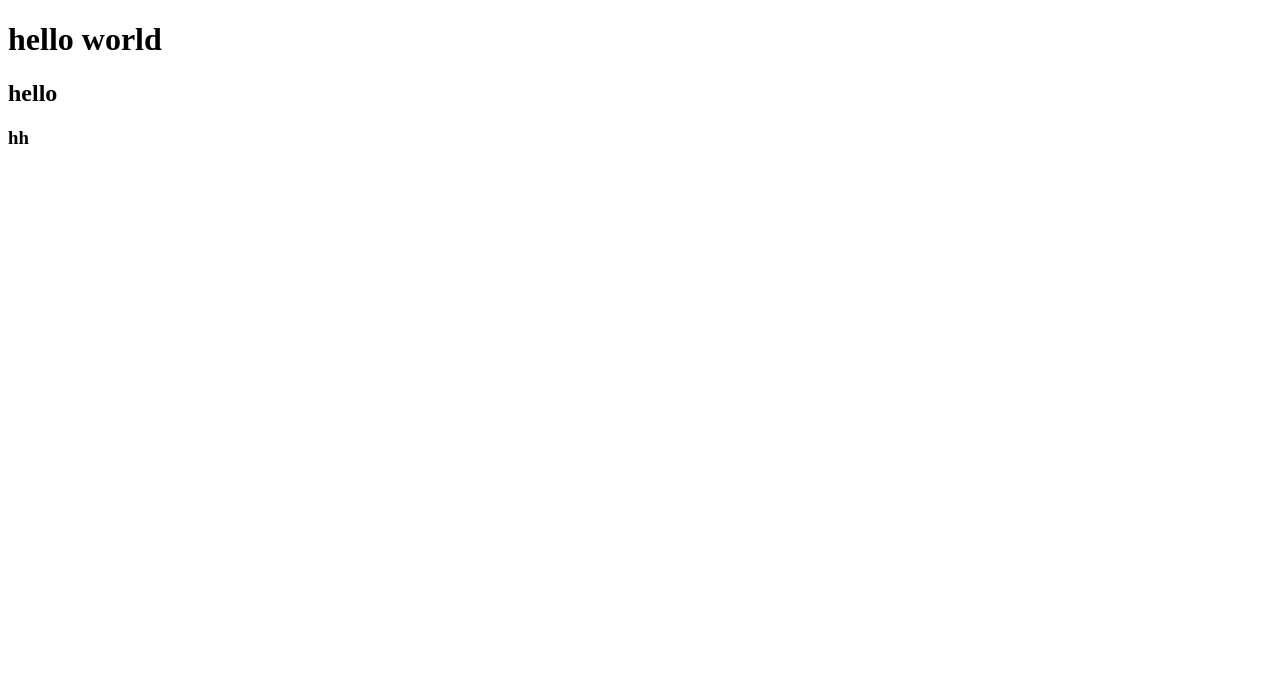
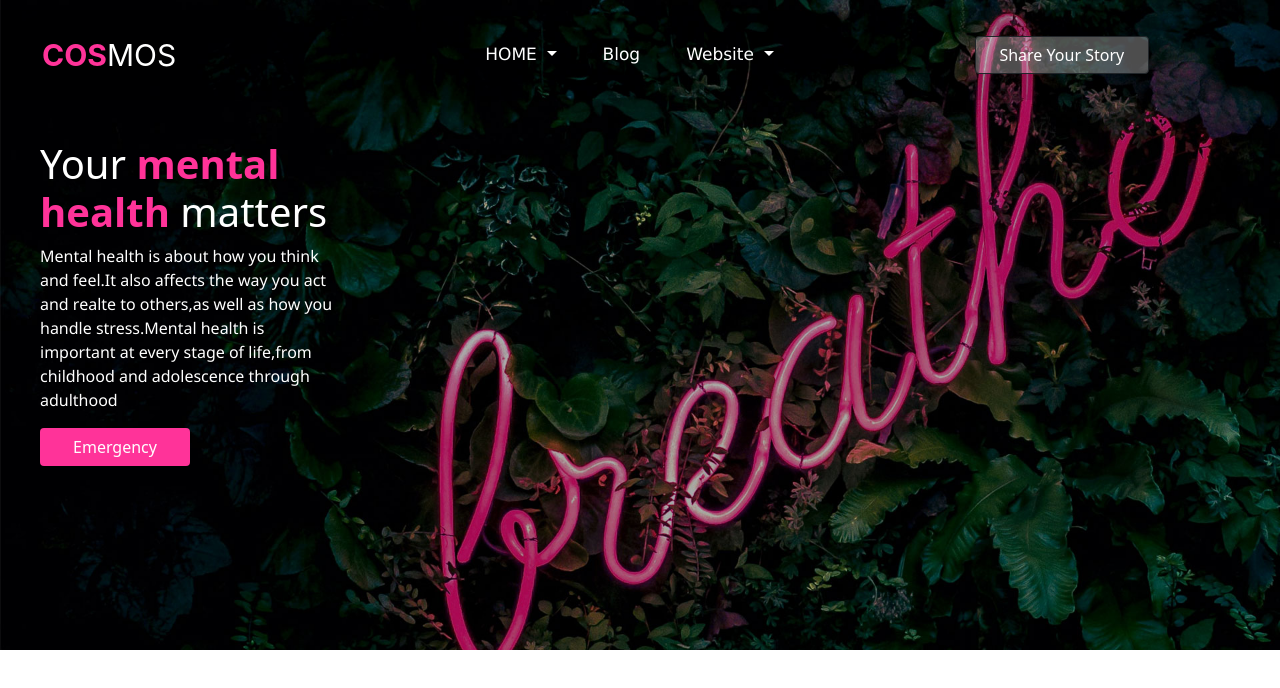
Before and after one commit to pm1715/VSCode, a plain HTML site: page index.html in a window 1280 px wide. Drawn offline with nearby package versions, Linux system fonts and the light colour scheme.

Commit message:
added the Landing Section

```diff
--- a/index.html
+++ b/index.html
@@ -5,11 +5,95 @@
     <meta http-equiv="X-UA-Compatible" content="IE=edge">
     <meta name="viewport" content="width=device-width, initial-scale=1.0">
     <title>Project1</title>
+    <link href="https://cdn.jsdelivr.net/npm/bootstrap@5.1.3/dist/css/bootstrap.min.css" rel="stylesheet" integrity="sha384-1BmE4kWBq78iYhFldvKuhfTAU6auU8tT94WrHftjDbrCEXSU1oBoqyl2QvZ6jIW3" crossorigin="anonymous">
+    <script src="https://cdn.jsdelivr.net/npm/bootstrap@5.1.3/dist/js/bootstrap.bundle.min.js" integrity="sha384-ka7Sk0Gln4gmtz2MlQnikT1wXgYsOg+OMhuP+IlRH9sENBO0LRn5q+8nbTov4+1p" crossorigin="anonymous"></script>
+    <link rel="stylesheet" href="style.css">
+    <script src="jquery-3.6.0.min.js" >
+    </script>
+    <script>
+     $(document).ready(function(){
+      $(window).scroll(function(){
+          var scroll = $(window).scrollTop();
+          if (scroll > 300) {
+            $(".navbar").css("background" , "pink");
+          }
+          else{
+              $(".navbar").css("background" , "rgba(0.1,0.1,0.1,0.1)");
+          }
+      })
+    })
+    </script>
+    <script src="https://ajax.googleapis.com/ajax/libs/jquery/3.4.1/jquery.min.js"></script>
+    <script src="https://ajax.aspnetcdn.com/ajax/jQuery/jquery-3.4.1.min.js"></script>
+    <script src="https://cdnjs.cloudflare.com/ajax/libs/popper.js/1.14.7/umd/popper.min.js"></script>
+    <script src="https://maxcdn.bootstrapcdn.com/bootstrap/4.3.1/js/bootstrap.min.js"></script>
 </head>
 <body>
-    <h1>hello world</h1>
-    <h2>hello</h2>
-    <h3>hh</h3>
+    <section id="id1">
+        <nav class="navbar fixed-top navbar-expand-lg navbar-dark">
+            <div class="container-fluid">
+              <a class="navbar-brand" href="#" style="font-family:-apple-system, BlinkMacSystemFont, 'Segoe UI', Roboto, Oxygen, Ubuntu, Cantarell, 'Open Sans', 'Helvetica Neue', sans-serif;font-size: 30PX; color:white" ><b style="color: #ff3399;">COS</b>MOS</a>
+              <button class="navbar-toggler" type="button" data-bs-toggle="collapse" data-bs-target="#navbarSupportedContent" aria-controls="navbarSupportedContent" aria-expanded="false" aria-label="Toggle navigation">
+                <span class="navbar-toggler-icon"></span>
+              </button>
+              <div class="collapse navbar-collapse" id="navbarSupportedContent">
+                <ul class="navbar-nav me-auto mb-2 mb-lg-0">
+                </li>
+                <li class="nav-item dropdown" style="font-family:'Lucida Sans', 'Lucida Sans Regular', 'Lucida Grande', 'Lucida Sans Unicode', Geneva, Verdana, sans-serif;font-size: 17PX;">
+                  <a class="nav-link dropdown-toggle active" href="#" id="navbarDropdown" role="button" data-bs-toggle="dropdown" aria-expanded="false">
+                    HOME
+                  </a>
+                  <ul class="dropdown-menu" aria-labelledby="navbarDropdown" style="background-color: rgba(0.4, 0.4, 0.4, 0.4);">
+                    <li><a class="dropdown-item" href=""style="color:white;"target="_blank">1</a></li>
+                    <li><a class="dropdown-item" href=""style="color:white;" target="_blank" >2</a></li>
+                    <li style="color:white;"><hr class="dropdown-divider"></li>
+                    <li style="color:white;"><a class="dropdown-item" href="" style="color:white;"target="_blank">3</a></li>
+                    <li style="color:white;"><a class="dropdown-item" href="" style="color:white;" target="_blank" >4</a></li>
+                    <li style="color:white;"><hr class="dropdown-divider"></li>
+                    <li style="color:white;"><a class="dropdown-item" href="" style="color:white;" target="_blank" >5</a></li>
+                    <li style="color:white;"><a class="dropdown-item" href="" style="color:white;" target="_blank" >6</a></li>
+                  </ul>
+                </li>
+                  <li class="nav-item">
+                    <a class="nav-link active" href="#"style="font-family:'Lucida Sans', 'Lucida Sans Regular', 'Lucida Grande', 'Lucida Sans Unicode', Geneva, Verdana, sans-serif;">Blog</a>
+                  </li>
+                  <li class="nav-item dropdown" style="font-family: Georgia, 'Times New Roman', Times, serif;font-size: 20PX;">
+                    <a class="nav-link active dropdown-toggle" href="#" id="navbarDropdown" role="button" data-bs-toggle="dropdown" aria-expanded="false" style="font-family:'Lucida Sans', 'Lucida Sans Regular', 'Lucida Grande', 'Lucida Sans Unicode', Geneva, Verdana, sans-serif; font-size: 17px;">
+                      Website
+                    </a>
+                    <ul class="dropdown-menu" aria-labelledby="navbarDropdown" style="background-color: rgba(0.1, 0.1, 0.1, 0.1);">
+                      <li><a class="dropdown-item" href="#"style="color:white;">1</a></li>
+                      <li><a class="dropdown-item" href="#"style="color:white;">2</a></li>
+                      <li style="color:white;"><hr class="dropdown-divider"></li>
+                      <li style="color:white;"><a class="dropdown-item" href="#" style="color:white;">3</a></li>
+                    </ul>
+                  </li>
+                </ul>
+                <div class="d-grid gap-1 col-2 mx-auto">
+                    <button class="btn btn-dark btn1" type="button">Share Your Story</button>
+                  </div>
+                </form>
+              </div>
+            </div>
+          </nav>
+          </div>
+          <div class="wrapper">
+              <div class="d1">
+                <h1>
+                    Your <b style="color: #ff3399;">mental health</b> matters
+                </h1>
+                <p>
+                    Mental health is about how you think and feel.It also affects the way you act and realte to others,as well as how you handle stress.Mental health is important at every stage of life,from childhood and adolescence through adulthood
+                </p>
+                <div class="d-grid gap-2 col-6 mx-auto" style="float: left;">
+                    <button class="btn" type="button" style="background-color: #ff3399; color: white;">Emergency</button>
+                  </div>
+              </div>
+              <div>
+
+              </div>
+          </div>
+    </section>
 
 </body>
 </html>
--- /dev/null
+++ b/style.css
@@ -0,0 +1,38 @@
+#id1 {
+  background-image: url("second-bg.jpeg");
+  background-repeat: no-repeat;
+  height: 650px;
+  background-size: cover;
+}
+nav {
+  margin-top: 10px;
+  background-color: rgba(0.1, 0.1, 0.1, 0.1);
+  padding: 30px;
+  height: 90px;
+}
+.navbar-fixed-top.scrolled {
+  background-color: black !important;
+  transition: background-color 200ms linear;
+}
+li {
+  font-size: 17px;
+  padding: 15px;
+}
+ul {
+  margin-left: 270px;
+}
+.btn1 {
+  background-color: rgba(255, 255, 255, 0.3);
+}
+.wrapper {
+  display: grid;
+  grid-template-columns: 25% 75%;
+  padding: 40px;
+}
+.d1 {
+  margin-top: 100px;
+  color: white;
+}
+p {
+  font-family: "Segoe UI", Tahoma, Geneva, Verdana, sans-serif;
+}
```
Also changed, not shown: second-bg.jpeg (added).
